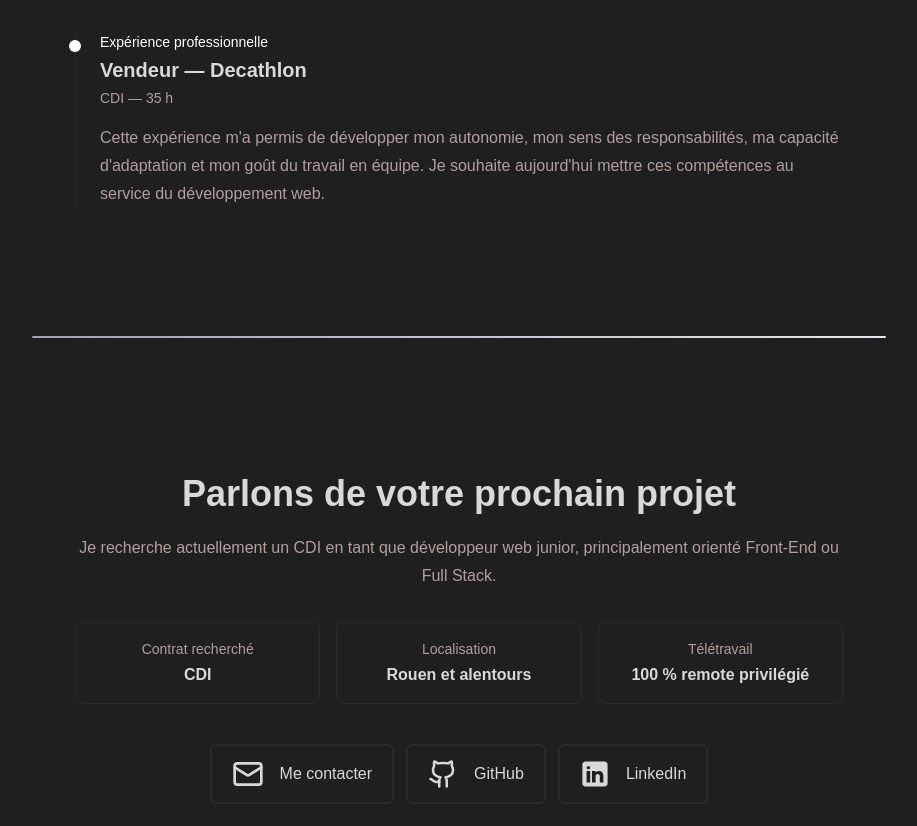
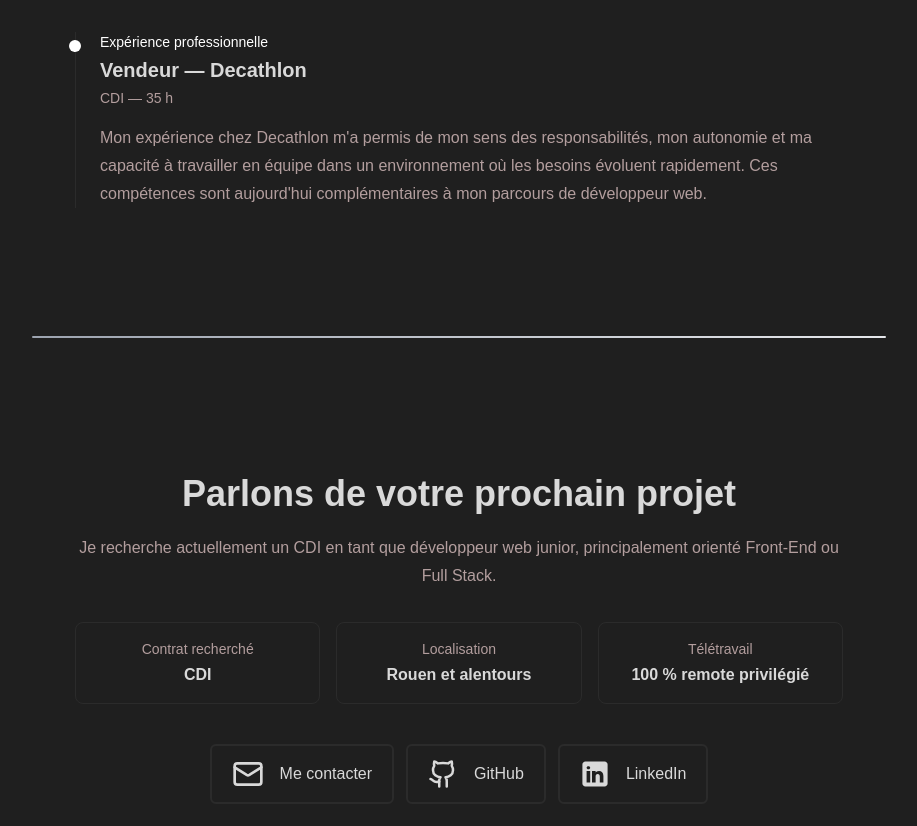
Before and after one commit to ThibautTobi/Portfolio-Pro-2025, a Next.js app: page / in a window 1280 px wide. Shown: the part 5165-5991 px from the top of the page, without its empty margins (181-1098 px from the left). Built offline with nearby package versions, Linux system fonts and the light colour scheme.

Commit message:
refactor : suppresion de l'ancien code restant et modification contenu

```diff
--- a/app/components/WorkSection.tsx
+++ b/app/components/WorkSection.tsx
@@ -1,8 +1,3 @@
-// import Link from "next/link";
-// import Image from "next/image";
-// import { Badge } from "@/components/ui/badge";
-// import { Card } from "@/components/ui/card";
-//import { Badge } from "@/components/ui/badge";
 /**
  * Section Parcours.
  *
@@ -25,10 +20,6 @@ export default function WorkSection (){
             {/* INTRODUCTION */}
 
             <div className="max-w-3xl mx-auto text-center">
-
-                {/* <Badge variant={"outline"} id="career-title" className="text-xl text-primary m-8 border-4" >
-                    Parcours
-                </Badge> */}
 
                 <h2
                     id="career-title"
@@ -125,11 +116,11 @@ export default function WorkSection (){
                     </p>
 
                     <p className="mt-4 leading-7 text-muted-foreground">
-                        Cette expérience m&apos;a permis de développer mon
-                        autonomie, mon sens des responsabilités, ma capacité
-                        d&apos;adaptation et mon goût du travail en équipe.
-                        Je souhaite aujourd&apos;hui mettre ces compétences
-                        au service du développement web.
+                        Mon expérience chez Decathlon m&apos;a permis de
+                        mon sens des responsabilités, mon autonomie et ma capacité
+                        à travailler en équipe dans un environnement où les besoins
+                        évoluent rapidement. Ces compétences sont aujourd&apos;hui
+                        complémentaires à mon parcours de développeur web.
                     </p>
                 </article>
 
@@ -137,71 +128,3 @@ export default function WorkSection (){
         </section>
     );
 };
-
-/*** ancienne version */
-//         <>
-//             <Card className="p-4 flex-2 mb-4">
-//                 <h3 className="text-2xl p-2">Work </h3>
-//                 <div className="flex flex-col gap-4">
-//                     {WORKS.map((work,index) => (
-//                         <Work
-//                             key={index}
-//                                 {...work}
-//                                 // image={work.image}
-//                                 // title={work.title}
-//                                 // role={work.role}
-//                                 // date={work.date}
-//                                 // url={work.url}
-//                                 />
-//                     ))}
-//                 </div>
-//             </Card>
-//         </>
-//     )
-// }
-
-// export type WorkProps = {
-//     image : string;
-//     title : string ;
-//     role : string;
-//     date : string;
-//     freelance? : boolean;
-//     url : string;
-//     aria : string;
-// };
-
-// export function Work ( props : WorkProps) {
-//     return (
-//         <Link href={props.url} aria-label={props.aria} className="inline-flex item-center p-2 hover:rounded-lg gap-4 hover:bg-accent/50 transition-colors">
-//             <Image src={props.image} alt={props.title} width={40} height={40} className="w-10 h-10 object-contain rounded-sm" unoptimized/>
-//             <div className="mr-auto">
-//                 <div className="flex items-center gap-2">
-//                     <p className="text-lg font-semibold">{props.title}</p>
-//                     {props.freelance && <Badge variant="outline" className="border-4">Mission</Badge>}
-//                 </div>
-//                 <p className="text-sm text-muted-foreground">{props.date}</p>
-//             </div>
-//         </Link>
-//     )
-// }
-
-// export const WORKS : WorkProps[] = [
-//     {
-//         image : "/image/projet-web.jpg",
-//         title : "Projets Personnel" ,
-//         role : "Développe mes competences sur des projets personnel et recherche un poste ou alternance ",
-//         date : "2023 - aujourd'hui",
-//         freelance :false,
-//         url : "/",
-//         aria : "perso",
-//     },
-//     {
-//         image : "/image/openclassrooms_logo.jpg",
-//         title : "Formation" ,
-//         role : "Developpeur web",
-//         date : "2023",
-//         freelance : false,
-//         url : "https://openclassrooms.com/fr/",
-//         aria : "OpenClassRooms",
-//     }
-// ]
```
